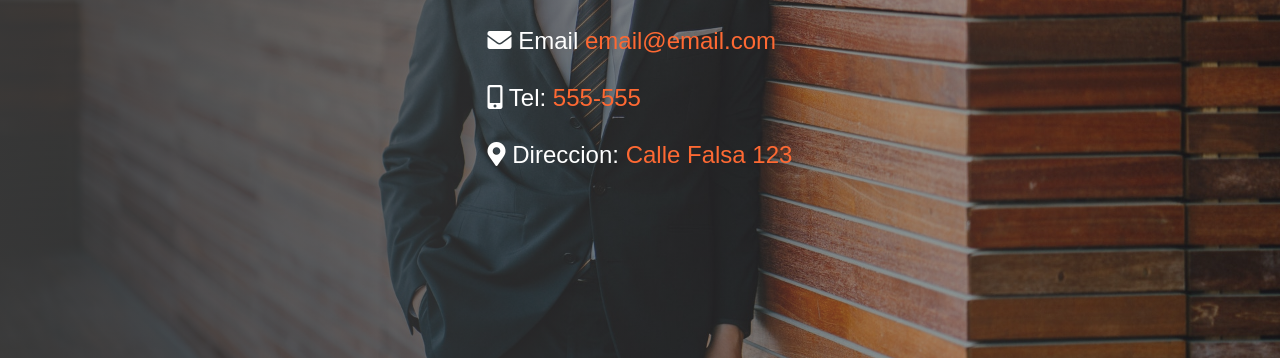
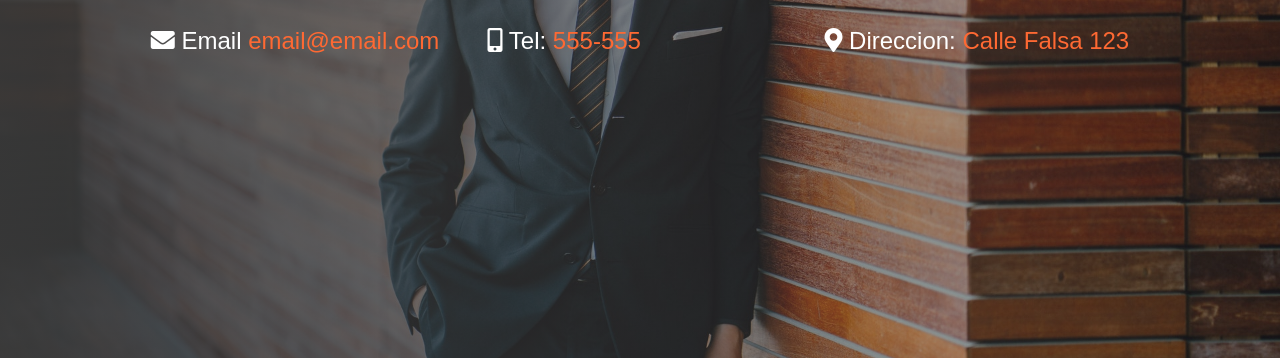
Before and after one commit to cgldev/portfolio-sass, a website: page contact.html in a window 1280 px wide. Shown: the part 372-730 px from the top of the page. Drawn offline with Linux system fonts and the light colour scheme.

Commit message:
responsive

```diff
--- a/scss/_mixins.scss
+++ b/scss/_mixins.scss
@@ -1,3 +1,21 @@
 @mixin transition-ease {
   transition: all 0.5s ease-in-out;
 }
+
+@mixin media-md {
+  @media (min-width: 768px) {
+    @content;
+  }
+}
+
+@mixin media-lg {
+  @media (min-width: 992px) {
+    @content;
+  }
+}
+
+@mixin media-xxl {
+  @media (min-width: 1400px) {
+    @content;
+  }
+}
--- /dev/null
+++ b/scss/_responsive.scss
@@ -0,0 +1,62 @@
+@include media-md {
+  .menu-btn {
+    visibility: hidden;
+  }
+  .nav {
+    visibility: visible;
+
+    .menu-nav {
+      display: block;
+      transform: translateY(0);
+      height: 100%;
+      background: transparent;
+      text-align: right;
+
+      &__item {
+        display: inline;
+        padding-right: 1.5rem;
+      }
+
+      &__link {
+        font-size: 1.5rem;
+      }
+    }
+  }
+
+  .about__bio {
+    font-size: 1.5rem;
+  }
+
+  .projects {
+    &__bio-image {
+      height: 40vh;
+    }
+    &__items {
+      grid-template-columns: repeat(2, 1fr);
+    }
+    .text-secondary {
+      font-size: 3rem;
+    }
+  }
+
+  .contact__list {
+    grid-template-columns: repeat(2, 1fr);
+  }
+}
+
+@include media-lg {
+  .projects {
+    &__items {
+      grid-template-columns: repeat(3, 1fr);
+    }
+  }
+  .contact__list {
+    grid-template-columns: repeat(3, 1fr);
+  }
+}
+
+@include media-xxl {
+  .projects__bio-image {
+    height: 50vh;
+  }
+}
--- a/scss/style.scss
+++ b/scss/style.scss
@@ -6,6 +6,7 @@
 @import "about";
 @import "projects";
 @import "contact";
+@import "responsive";
 
 body {
   background-color: $primary-color;
```
Also changed, not shown: css/style.css, 1 other file.
